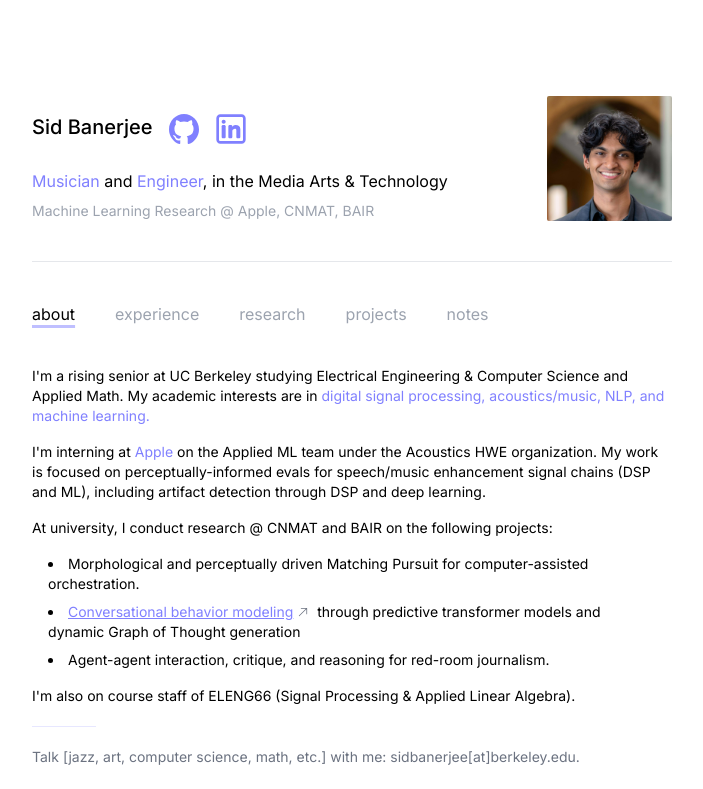
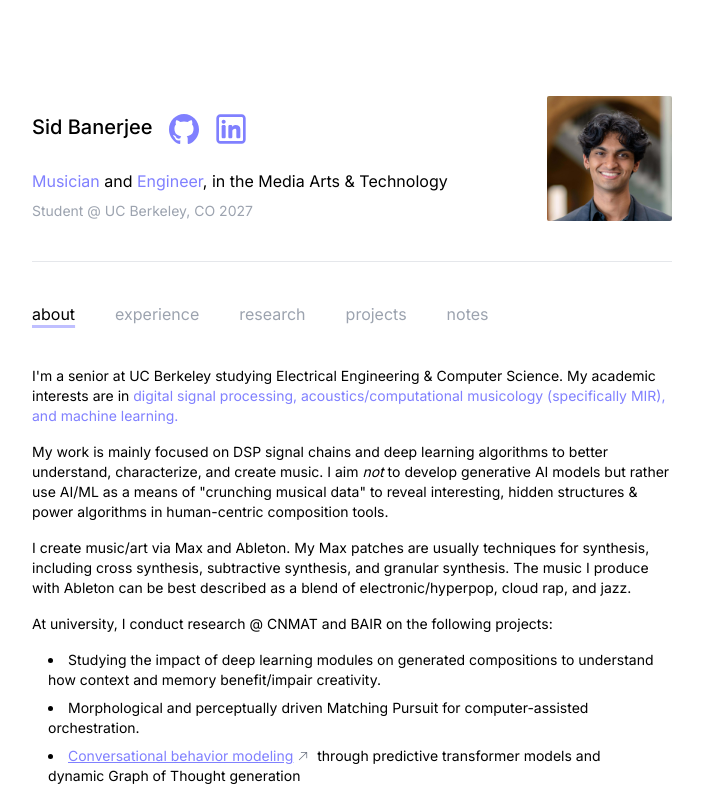
Before and after one commit to sidbanerjee001/sidbanerjee.me, a Next.js app: page / in a window 1280 px wide. Shown: the top 789 px of the page, without its empty margins (288-991 px from the left). Built offline with nearby package versions, Linux system fonts and the light colour scheme.

Commit message:
Package updates (audit) + bio update

```diff
--- a/src/app/page.tsx
+++ b/src/app/page.tsx
@@ -26,18 +26,24 @@ const About = () => {
   return (
     <div id="blurb-wrapper" className="my-10 text-sm">
     <p className="my-4">
-      I'm a rising senior at UC Berkeley studying Electrical Engineering &amp; Computer Science and Applied Math.
-      My academic interests are in <TextPop>digital signal processing, acoustics/music, NLP, and machine learning.</TextPop>
+      I'm a senior at UC Berkeley studying Electrical Engineering &amp; Computer Science.
+      My academic interests are in <TextPop>digital signal processing, acoustics/computational musicology (specifically MIR), and machine learning.</TextPop>
     </p>
 
     <p className="my-4">
-      I'm interning at <TextPop>Apple</TextPop> on the Applied ML team under the Acoustics HWE organization. My work is focused on perceptually-informed
-      evals for speech/music enhancement signal chains (DSP and ML), including artifact detection through DSP and deep learning.
+      My work is mainly focused on DSP signal chains and deep learning algorithms to better understand, characterize, and create music. I aim <i>not</i> to develop generative AI models but rather use AI/ML as a means of "crunching musical data" to reveal interesting, hidden structures &amp; power algorithms in human-centric composition tools.
+    </p>
+
+    <p className="my-4">
+      I create music/art via Max and Ableton. My Max patches are usually techniques for synthesis, including cross synthesis, subtractive synthesis, and granular synthesis. The music I produce with Ableton can be best described as a blend of electronic/hyperpop, cloud rap, and jazz.
     </p>
 
     <div className="my-4">
       At university, I conduct research @ CNMAT and BAIR on the following projects:
       <ul className='list-disc list-inside px-4 my-4'>
+        <li className="mb-2">
+          Studying the impact of deep learning modules on generated compositions to understand how context and memory benefit/impair creativity.
+        </li>
         <li className="mb-2">
           Morphological and perceptually driven Matching Pursuit for computer-assisted orchestration.
         </li>
@@ -58,11 +64,8 @@ const About = () => {
           </Link>
           &nbsp; through predictive transformer models and dynamic Graph of Thought generation
         </li>
-        <li className="mb-2">
-          Agent-agent interaction, critique, and reasoning for red-room journalism.
-        </li>
       </ul>
-      I'm also on course staff of ELENG66 (Signal Processing &amp; Applied Linear Algebra).
+      I'm also a recitation/discussion leader on course staff of ELENG66 (Signal Processing &amp; Applied Linear Algebra); I work with the team to write and teach course content.
     </div>
 
     <hr className="my-5 border-[#8080ff30] w-[10%]" />
@@ -117,7 +120,7 @@ export default function Home() {
               </div>
             </div>
             <h2 className="text-md mt-6"><TextPop>Musician</TextPop> and <TextPop>Engineer</TextPop>, in the Media Arts &amp; Technology</h2>
-            <h2 className="text-sm text-gray-400 mt-2">Machine Learning Research @ Apple, CNMAT, BAIR</h2>
+            <h2 className="text-sm text-gray-400 mt-2">Student @ UC Berkeley, CO 2027</h2>
           </div>
           <div className="w-[125px] h-[125px] relative overflow-hidden rounded-sm mx-5 lg:mx-0">
             <Image
```
Also changed, not shown: 1 other file (tests, documents, lock files or other folders).
